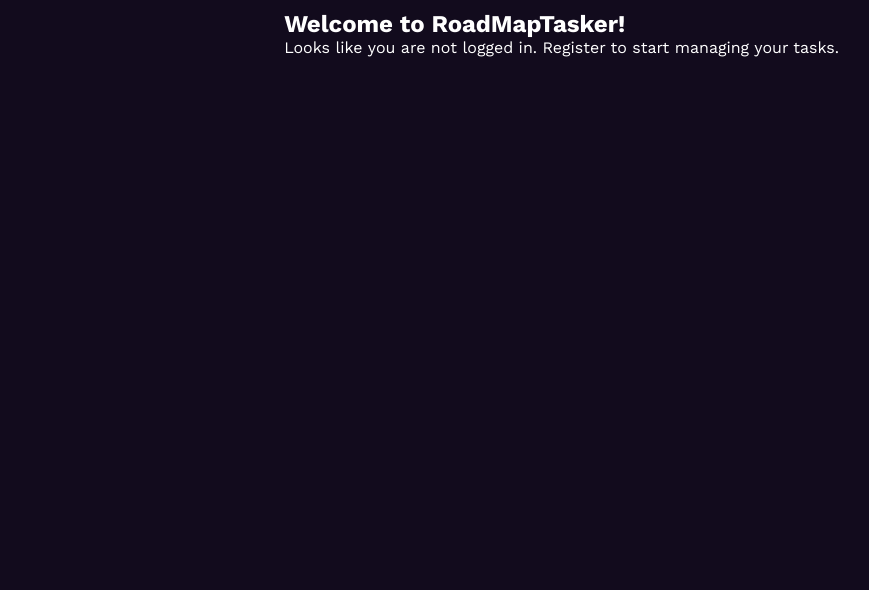
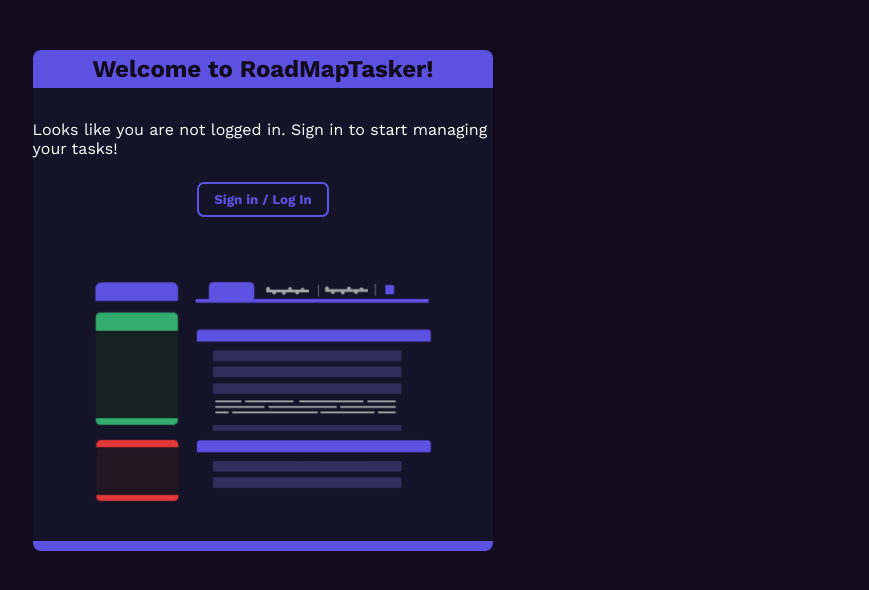
Before and after one commit to walas-01/roadmap-tasker, a React (Vite) app in the folder frontend/: page /board in a window 1280 px wide. Shown: the top 590 px of the page, without its empty margins (377-1246 px from the left). Built offline with nearby package versions, Linux system fonts and the light colour scheme; no server answers.

Commit message:
added a not logged in message, updated css for the login page and error page

```diff
--- a/frontend/src/pages/BoardPage/BoardPage.jsx
+++ b/frontend/src/pages/BoardPage/BoardPage.jsx
@@ -1,4 +1,5 @@
 import { useContext, useEffect} from 'react'
+import {useNavigate} from 'react-router-dom'
 import React from 'react'
 
 import { GlobalContext } from './Context/BoardContext.jsx'
@@ -12,6 +13,8 @@
 import DeleteArea from '../../components/DeleteArea/DeleteArea.jsx'
 import {Board,BoardNavigator} from '../../components/Board/Board.jsx'
 import {WelcomeMsg} from '../../components/Popup/Popup.jsx'
+
+import sketchImg from '../../imgs/sketch1.png'
 
 // ----------------------------------------------------------------------------- mackup data
 const des = 'lorem Ipsum has been the industrys standard dummy text ever since the 1500s, when an unknown printer took a galley of type and scrambled it to make a type specimen book. It has survived not only five centuries, but also the leap into electronic typesetting, remaining essentially unchanged. It was popularised in the 1960s'
@@ -88,7 +91,7 @@
             }
           </main>
         </> :
-        NotLoggedInCard()
+        <NotLoggedInCard/>
       }
 
     </section>
@@ -100,21 +103,33 @@
   return(
     <div className='roadMapTasker'>
       <h1>RoadMap Tasker</h1>
+      <div></div>
     </div>
   )
 }
 
 function NotLoggedInCard(){
+  const navigator = useNavigate()
+
+  const handleOnClick = ()=>{
+    navigator('/')
+  }
+
   return(
+    <>
       <div className='notLoggedIn'>
         <div className='notLoggedIn-head'>
           <h2>Welcome to RoadMapTasker!</h2>
         </div>
 
         <div className='notLoggedIn-body'>
-        <p>Looks like you are not logged in. Register to start managing your tasks.</p>
+          <p>Looks like you are not logged in. Sign in to start managing your tasks!</p>
+          <button onClick={handleOnClick}>Sign in / Log In</button>
+          <img src={sketchImg} alt="website sketch" />
         </div>
       </div>
+
+    </>
   )
 }
 
--- a/frontend/src/pages/BoardPage/BoardPage_style.css
+++ b/frontend/src/pages/BoardPage/BoardPage_style.css
@@ -3,7 +3,7 @@
   margin: 10px auto;
 
   display: flex;
-  justify-content: end;
+  justify-content: center;
 }
 
 .board{
@@ -45,3 +45,67 @@
   padding: 10px;
   font-size: 1.5rem;
 }
+
+/*----------------------------------------------- NOT LOGGED IN CARD*/
+
+.notLoggedIn{
+  margin-top: 5vh;
+  width:40%;
+  background-color: var(--color-purple2);
+
+  display: flex;
+  flex-direction: column;
+  align-items: center;
+
+  border-bottom: 10px solid var(--color1);
+  border-radius: 8px;
+  opacity: 0;
+  transform: translateY(-20px);
+  animation: fadeIn 0.3s ease forwards;
+}
+
+.notLoggedIn-head{
+  width: 100%;
+  padding: 5px 0;
+
+  display: flex;
+  flex-direction: column;
+  align-items: center;
+
+  color: var(--backcolor-black);
+  background-color: var(--color1);
+
+  border-top-left-radius:8px;
+  border-top-right-radius:8px;
+}
+
+.notLoggedIn-body{
+  margin: 2rem 0;
+  display: flex;
+  flex-direction: column;
+  align-items: center;
+  gap: 1.5rem;
+}
+
+.notLoggedIn-body button{
+  padding: 8px 15px ;
+  border-radius: 7px;
+  font-weight: bold;
+  cursor: pointer;
+  border: 2px solid var(--color1);
+  background:none;
+  color: var(--color1);
+}
+
+.notLoggedIn-body button:hover{
+  transition: 0.2s;
+  scale: 1.1;
+  border: 2px solid white;
+  background:white;
+  color: var(--backcolor-black);
+}
+
+.notLoggedIn-body img{
+  margin-top: 2rem;
+  width: 80%;
+}
--- a/frontend/src/pages/LoginPage/LoginPage.jsx
+++ b/frontend/src/pages/LoginPage/LoginPage.jsx
@@ -93,9 +93,11 @@
         <FaLock size={30} className='input-icon'/><input type="password" placeholder='Password' onChange={(e)=>{setRegisterObject({...registerObject, password:e.target.value })}}/>
       </div>
 
-      <div>
-        <p>{error}</p>
-      </div>
+      { error.length > 1 ?
+          <div className={`panel-errorArea ${error === 'Successfully registered!' ? 'errorArea-active' : ''}`} >
+            <p>{error}</p>
+          </div> :''
+        }
 
       <div className='panel-form-button-container'>
         <button type='submit'>Sign Up</button>
@@ -125,7 +127,7 @@
       console.log(response.data)
 
 
-      setError('Okey!')
+      setError('Ok!')
       navigator('/board')
     } catch (err) {
       console.log(err.response)
@@ -136,7 +138,7 @@
   return (
     <form className="panel-form loginForm" onSubmit={handleSubmit}>
       <div className="panel-form-head">
-        <h3>Login</h3>
+        <h3>Log In</h3>
         <img src={icon2} alt="sign in icon" />
       </div>
 
@@ -149,12 +151,15 @@
           <FaLock size={30} className="input-icon" /><input type="password" placeholder="Password" onChange={(e)=>{setLoginObject({...loginObject,password:e.target.value})}} />
         </div>
 
-        <div>
-          <p>{error}</p>
-        </div>
+        { error.length > 1 ?
+          <div className={`panel-errorArea ${error === 'Ok!' ? 'errorArea-active' : ''}`} >
+            <p>{error}</p>
+          </div> :''
+        }
+
 
         <div className="panel-form-button-container">
-          <button type='submit'>Login</button>
+          <button type='submit'>Log In</button>
         </div>
       </div>
     </form>
--- a/frontend/src/pages/LoginPage/LoginPage_style.css
+++ b/frontend/src/pages/LoginPage/LoginPage_style.css
@@ -152,7 +152,6 @@
 
 /*------------------------------------- button */
 
-
 .panel-form-button-container{
   width: 100%;
   display: flex;
@@ -195,3 +194,46 @@
   background-color: var(--color-lightblue1);
   color: var(--backcolor-black);
 }
+
+/*------------------------------------- error area */
+
+.panel-errorArea{
+  color: var(--backcolor-black);
+  height: 3rem;
+  width: 90%;
+  margin-bottom: 15px;
+
+  display: flex;
+  align-items: center;
+  justify-content: center;
+
+  font-weight: bold;
+  border-radius: 5px;
+  background: repeating-linear-gradient(
+      -55deg,
+      var(--color-red1),
+      black 5px,
+      var(--color-red1) 5px,
+      black 10px
+  );
+}
+
+.errorArea-active{
+  background: repeating-linear-gradient(
+      -55deg,
+      var(--color-green1),
+      black 5px,
+      var(--color-green1) 5px,
+      black 10px
+  );
+}
+
+
+.panel-errorArea p{
+  padding: 3px 5px;
+  background-color: var(--color-red1);
+}
+
+.errorArea-active p{
+  background-color: var(--color-green1);
+}
--- a/frontend/src/pages/NotFoundPage/NotFoundPage.jsx
+++ b/frontend/src/pages/NotFoundPage/NotFoundPage.jsx
@@ -17,7 +17,8 @@
         </div>
 
         <div className='notFoundCard-body'>
-          <p>It seems there were an error!</p>
+          <p>It seems there were an error</p>
+          <p>or the page may not exist.</p>
           <button className='notFoundCard-backButton' onClick={handleClick}>Go back</button>
         </div>
 
--- a/frontend/src/pages/NotFoundPage/NotFoundPage_style.css
+++ b/frontend/src/pages/NotFoundPage/NotFoundPage_style.css
@@ -11,6 +11,7 @@
 
 .notFoundCard{
   width:20%;
+  min-width: 250px;
   background-color: var(--color-red2);
 
   display: flex;
@@ -44,11 +45,10 @@
   display: flex;
   flex-direction: column;
   align-items: center;
-  gap: 1.5rem;
 }
 
-
 .notFoundCard-backButton{
+  margin-top: 2rem;
   padding: 8px 15px ;
   border-radius: 7px;
   font-weight: bold;
```
Also changed, not shown: frontend/src/imgs/sketch1.png (added), 1 other file (tests, documents, lock files or other folders). Lines whose indentation alone changed are shown as unchanged.
